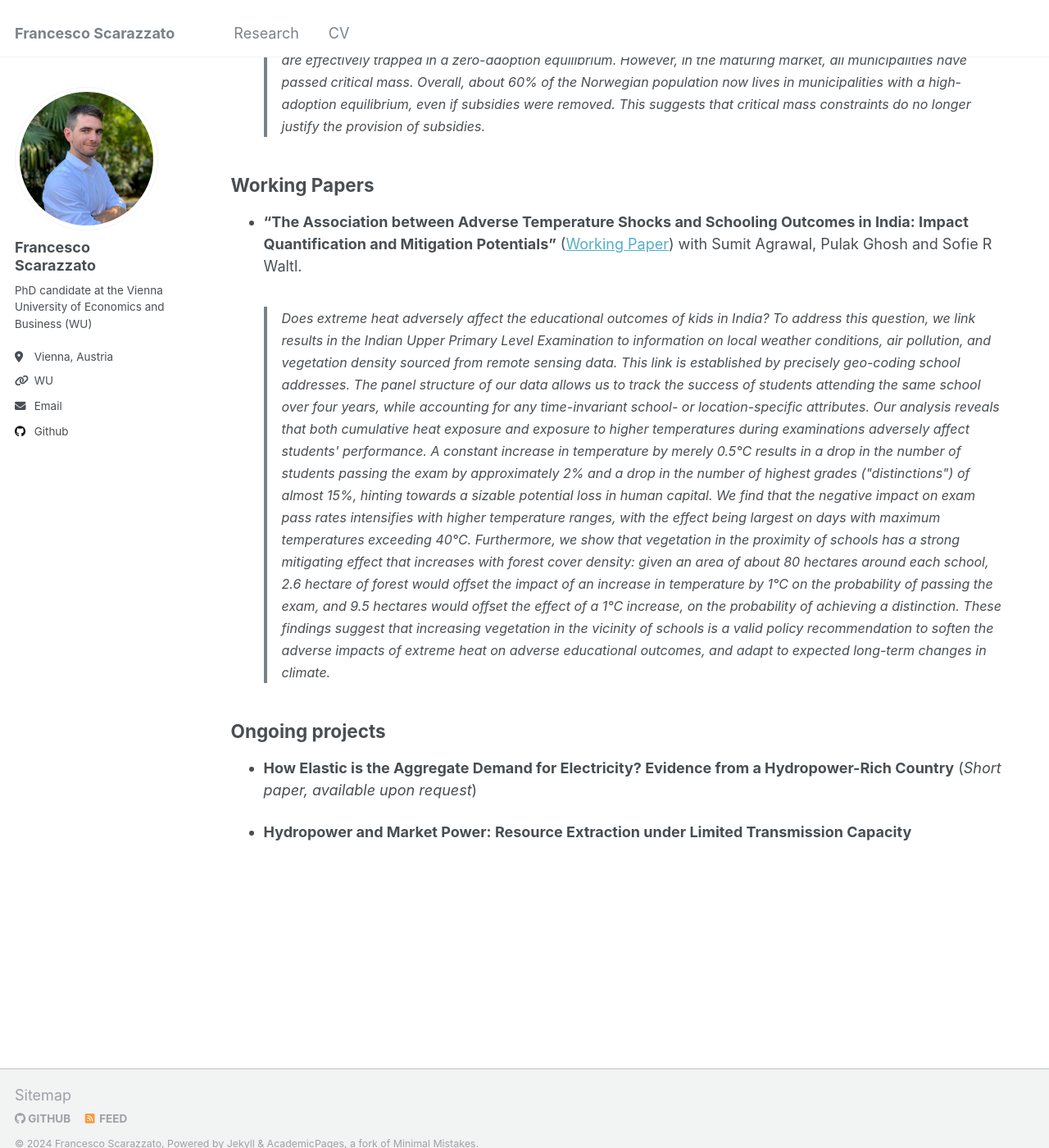
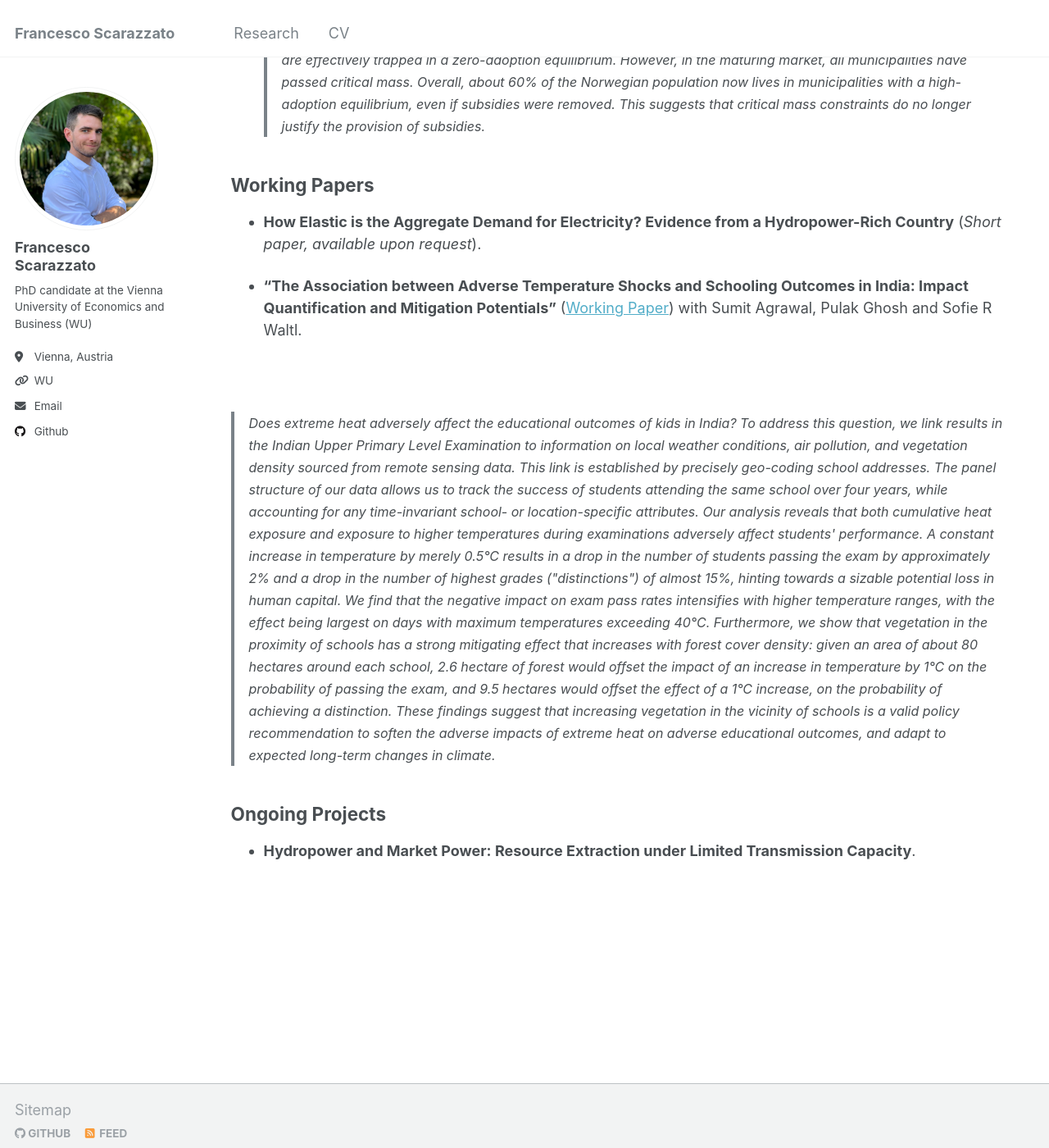
Before and after one commit to fscarazzato/fscarazzato.github.io, a Jekyll site: the page built from _pages/research.md, in a window 1280 px wide and 1400 px high, scrolled down 417 px. Shown: the whole window at 82% size. Built offline with Jekyll 4.4.1, drawn with Linux system fonts in a browser that asks for light colours; part of the change alters nothing that is shown.

```diff
--- a/_pages/research.md
+++ b/_pages/research.md
@@ -27,8 +27,12 @@ Nicolas Koch, Nolan Ritter, Alexander Rohlf, Francesco Scarazzato. (2022). *Ener
 Working Papers
 ------
 
+- **How Elastic is the Aggregate Demand for Electricity? Evidence from a Hydropower-Rich Country** (*Short paper, available upon request*).
+
 - **"The Association between Adverse Temperature Shocks and Schooling Outcomes in India: Impact Quantification and Mitigation Potentials"** ([Working Paper](https://sofiewaltl.com/wp-content/uploads/2024/09/india.pdf))
 with Sumit Agrawal, Pulak Ghosh and Sofie R Waltl.
+
+<br>
 
   > <font size="3"> Does extreme heat adversely affect the educational outcomes of kids in India? To address this question, we link results in the Indian Upper Primary Level Examination to information on local weather conditions, air pollution, and vegetation density sourced from remote sensing data. This link is established by precisely geo-coding school addresses. The panel structure of our data allows us to track the success of students attending the same school over four years, while accounting for any time-invariant school- or location-specific attributes.
 Our analysis reveals that both cumulative heat exposure and exposure to higher temperatures during examinations adversely affect students' performance. A constant increase in temperature by merely 0.5°C results in a drop in the number of students passing the exam by approximately 2% and a drop in the number of highest grades ("distinctions") of almost 15%, hinting towards a sizable potential loss in human capital.
@@ -36,9 +40,8 @@ We find that the negative impact on exam pass rates intensifies with higher temp
 These findings suggest that increasing vegetation in the vicinity of schools is a valid policy recommendation to soften the adverse impacts of extreme heat on adverse educational outcomes, and adapt to expected long-term changes in climate. </font>
 
 
-Ongoing projects
+Ongoing Projects
 ------
 
-- **How Elastic is the Aggregate Demand for Electricity? Evidence from a Hydropower-Rich Country** (*Short paper, available upon request*)
 
-- **Hydropower and Market Power: Resource Extraction under Limited Transmission Capacity**
+- **Hydropower and Market Power: Resource Extraction under Limited Transmission Capacity**.
```
